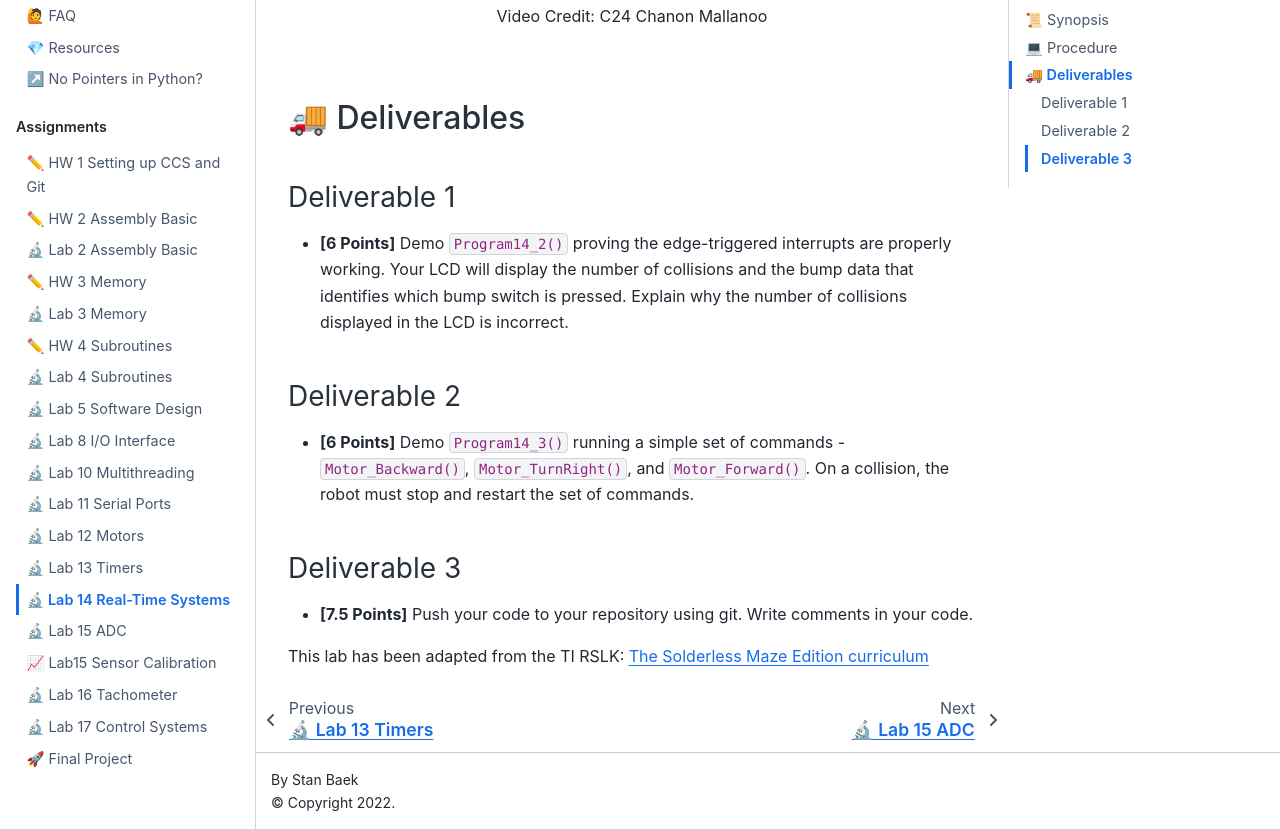
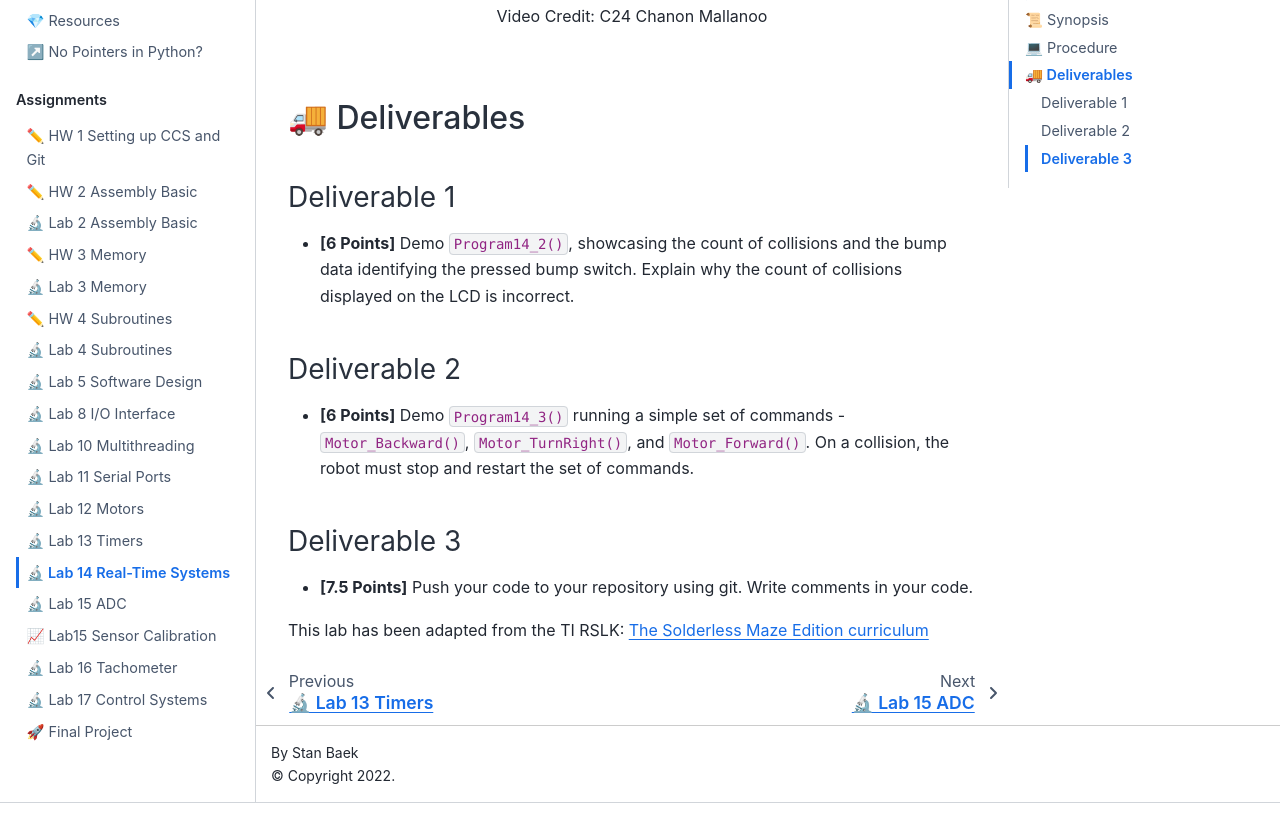
Before and after one commit to USAFA-ECE/ece382, a Jupyter Book: the page built from docs/Assignments/lab14.md, in a window 1280 px wide and 900 px high, scrolled down 4370 px, cut to the strip 70-900 px from the top of the window. Built offline with Jupyter Book 1.0.4 settings and Sphinx 7.4.7 and the Sphinx Book theme 1.1.4, drawn with Linux system fonts in a browser that asks for light colours; after the commit the page ends 5243 px from its top, so only the background shows below that.

Commit message:
Updated Lab14

```diff
--- a/docs/Assignments/lab14.md
+++ b/docs/Assignments/lab14.md
@@ -104,7 +104,9 @@
 ## 🚚 Deliverables
 
 ### Deliverable 1
-- **[6 Points]** Demo `Program14_2()` proving the edge-triggered interrupts are properly working.  Your LCD will display the number of collisions and the bump data that identifies which bump switch is pressed. Explain why the number of collisions displayed in the LCD is incorrect.
+- **[6 Points]** Demo `Program14_2()`, showcasing the count of collisions and the bump data identifying the pressed bump switch. Explain why the count of collisions displayed on the LCD is incorrect.
+
+
 
 ### Deliverable 2
 - **[6 Points]** Demo `Program14_3()` running a simple set of commands - `Motor_Backward()`, `Motor_TurnRight()`, and `Motor_Forward()`. On a collision, the robot must stop and restart the set of commands.
```
